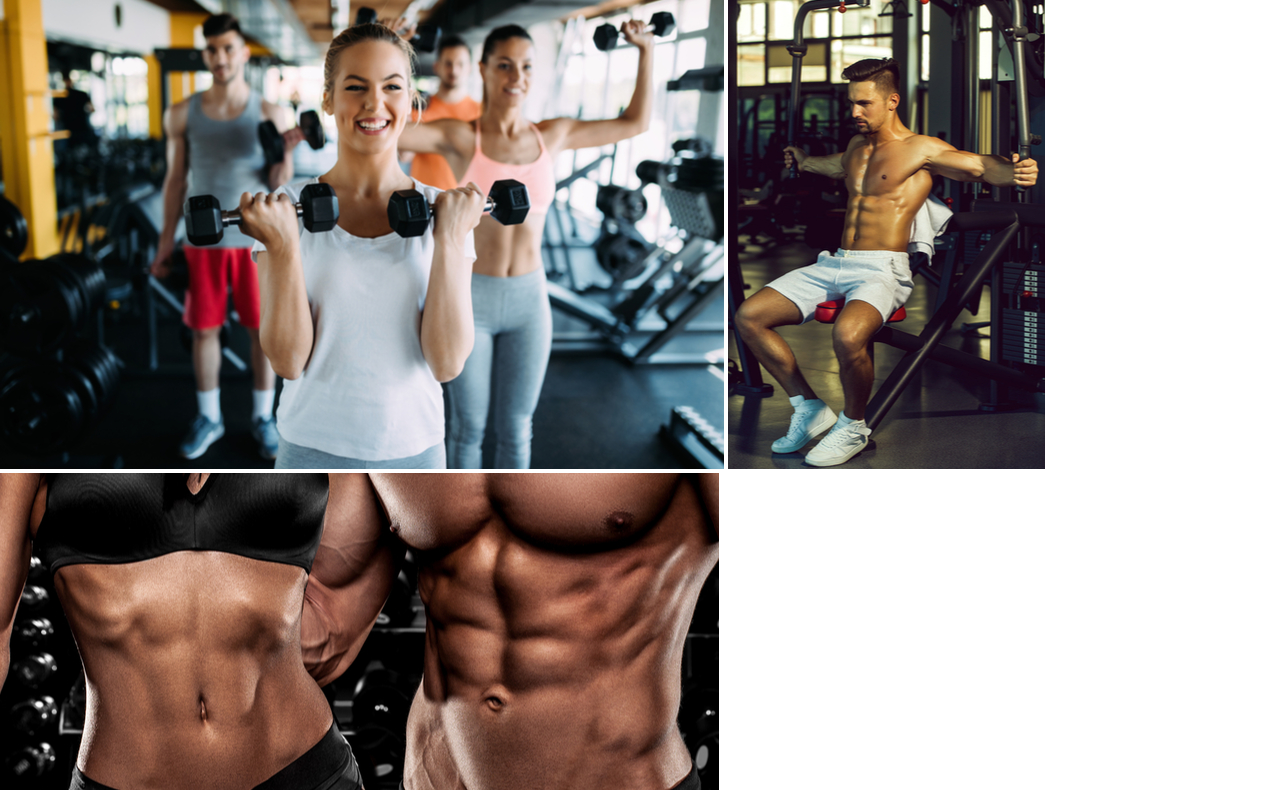
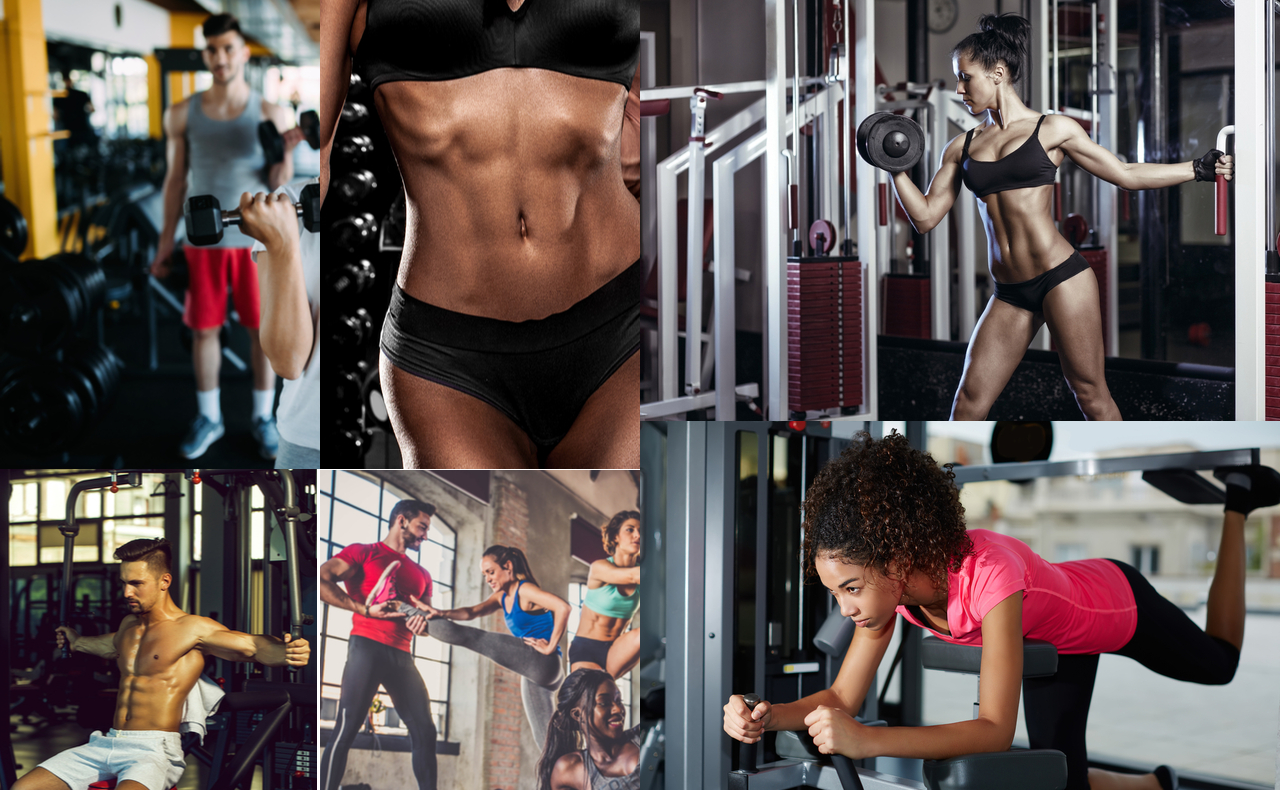
Before and after one commit to Denaman/BodyFashion, a plain HTML site: page gallery.html in a window 1280 px wide. Shown: the part 86-876 px from the top of the page. Drawn offline with nearby package versions, Linux system fonts and the light colour scheme.

Commit message:
Style the pictures section. Set clear, line-height, column-count and column gap properties.

```diff
--- a/assets/css/style.css
+++ b/assets/css/style.css
@@ -217,3 +217,10 @@
     padding: 5%;
     color: #212529;
 }
+
+#pictures {
+    clear: both;
+    line-height: 0;
+    column-count: 4;
+    column-gap: 0;
+}
--- a/gallery.html
+++ b/gallery.html
@@ -28,7 +28,7 @@
             </ul>
         </nav>
     </header>
-         <Section>
+         <Section id="pictures">
             <img
             src="assets/img/gallery-one.jpg" alt="Young woman doing exercise with dumbbell in BodyFashion gym"/>
             <img
```
